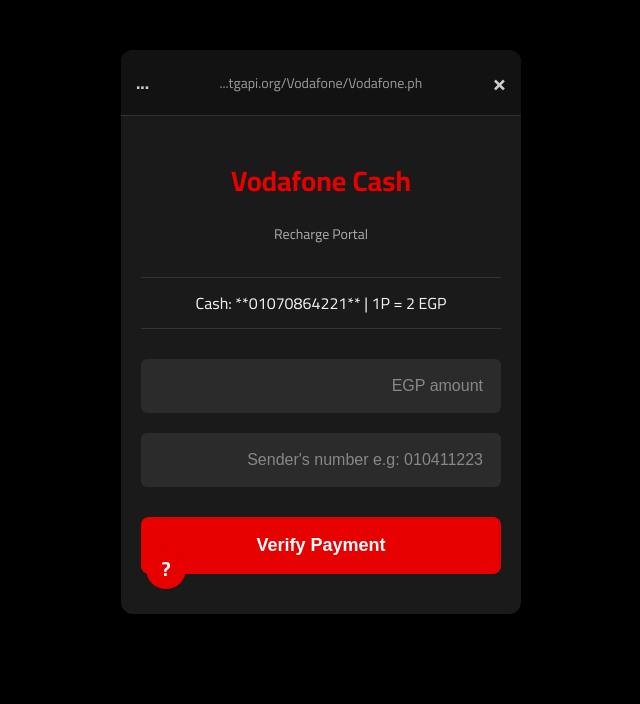
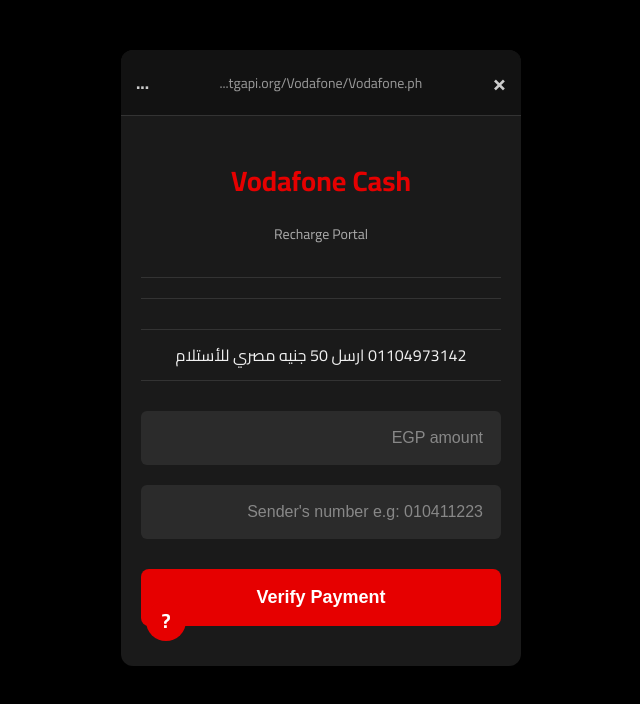
Before and after one commit to alknjalazmfwwwq-dot/elkingcash, a plain HTML site: page index.html in a window 1280 px wide. Shown: the whole page, without its empty margins (319-959 px from the left). Drawn offline with Linux system fonts and the light colour scheme.

Commit message:
Add files via upload

```diff
--- a/index.html
+++ b/index.html
@@ -20,8 +20,11 @@
             <p class="recharge-portal-text">Recharge Portal</p>
 
             <p class="cash-info">
-                Cash: **01070864221** | 1P = 2 EGP
-            </p>
+
+    <p class="cash-info">
+    01104973142 ارسل 50 جنيه مصري للأستلام
+</p>
+
 
             <form action="#" method="POST">
                 <input type="number" id="egp_amount" name="egp_amount" placeholder="EGP amount" required>
```
